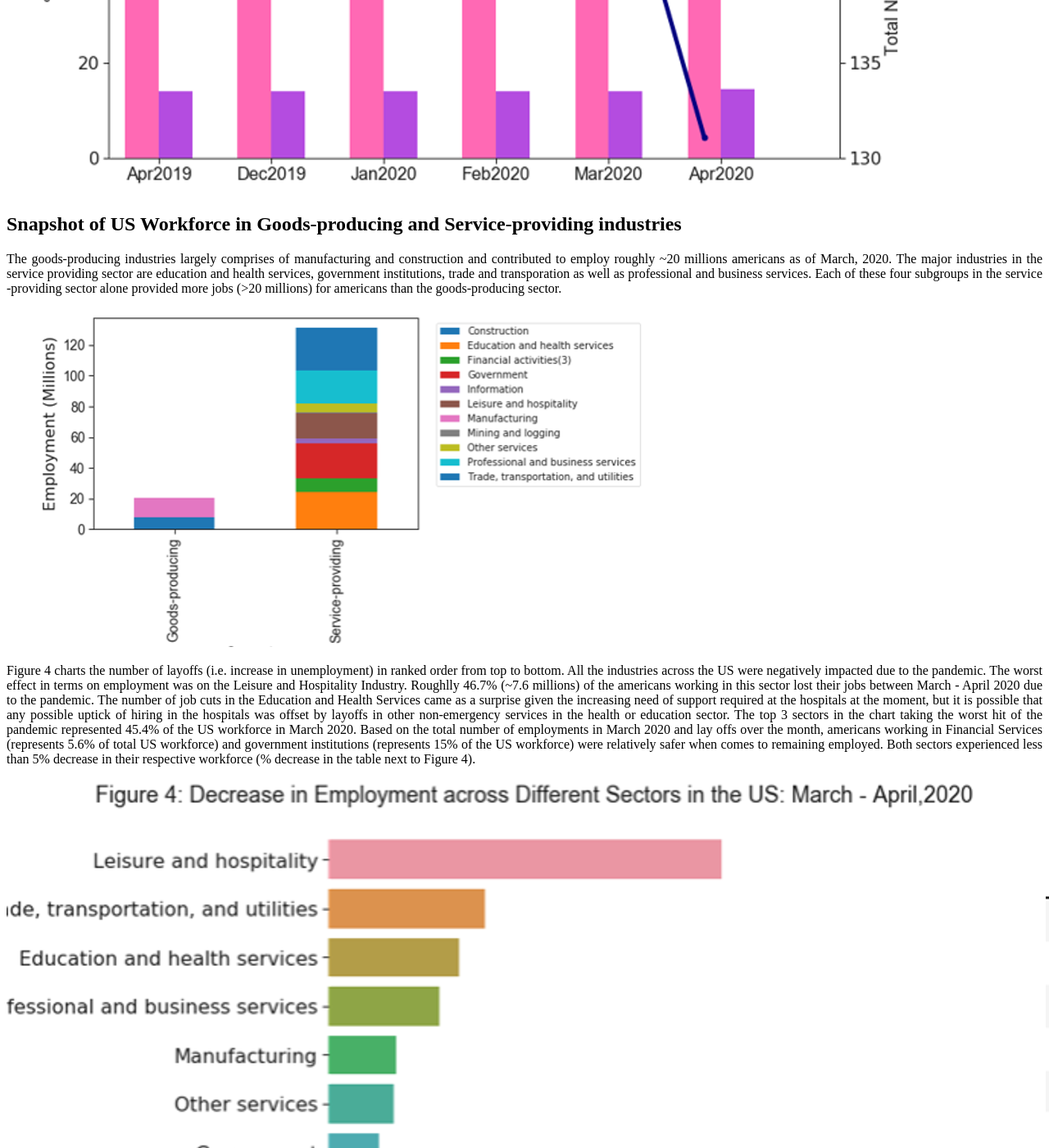
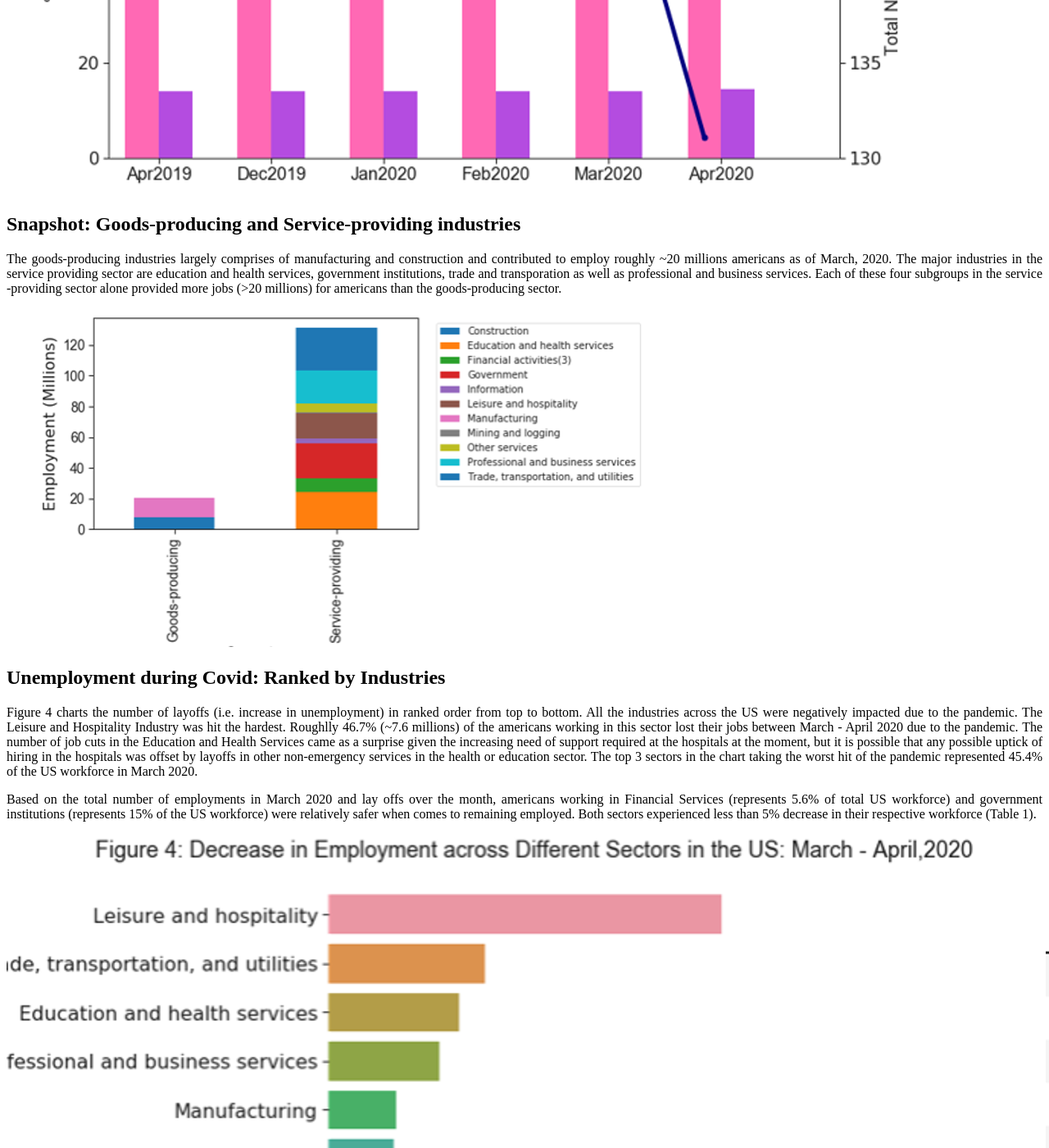
Before and after one commit to shamafarabi/shama.github.io, a Jekyll site: the page built from _posts/2020-5-30-Unemployment.md, in a window 1280 px wide and 1400 px high, scrolled down 1017 px. Shown: the whole window at 82% size. Built offline with Jekyll 4.4.1, drawn with Linux system fonts in a browser that asks for light colours; nearby versions of some CDN libraries.

Commit message:
Update 2020-5-30-Unemployment.md

```diff
--- a/_posts/2020-5-30-Unemployment.md
+++ b/_posts/2020-5-30-Unemployment.md
@@ -20,7 +20,7 @@ The total nonfarm (i.e. all employees except farm workers, private household emp
 <img src="/assets/Unemployment/US_Workforce_Trends.png">
 
 
-# Snapshot of US Workforce in Goods-producing and Service-providing industries
+# Snapshot: Goods-producing and Service-providing industries
 
 The goods-producing industries largely comprises of manufacturing and construction and contributed to employ roughly ~20 millions americans as of March, 2020. The major industries in the service providing sector are education and health services, government institutions, trade and transporation as well as professional and business services. Each of these four subgroups in the service -providing sector alone provided more jobs (>20 millions) for americans than the goods-producing sector.
 
@@ -28,7 +28,10 @@ The goods-producing industries largely comprises of manufacturing and constructi
 <img src="/assets/Unemployment/unemployment_by_sector.png">
 
 
-Figure 4 charts the number of layoffs (i.e. increase in unemployment) in ranked order from top to bottom. All the industries across the US were negatively impacted due to the pandemic. The worst effect in terms on employment was on the Leisure and Hospitality Industry. Roughlly 46.7% (~7.6 millions) of the americans working in this sector lost their jobs between March - April 2020 due to the pandemic. The number of job cuts in the Education and Health Services came as a surprise given the increasing need of support required at the hospitals at the moment, but it is possible that any possible uptick of hiring in the hospitals was offset by layoffs in other non-emergency services in the health or education sector. The top 3 sectors in the chart taking the worst hit of the pandemic represented 45.4% of the US workforce in March 2020. Based on the total number of employments in March 2020 and lay offs over the month, americans working in Financial Services (represents 5.6% of total US workforce) and government institutions (represents 15% of the US workforce) were relatively safer when comes to remaining employed. Both sectors experienced less than 5% decrease in their respective workforce (% decrease in the table next to Figure 4).
+# Unemployment during Covid: Ranked by Industries
+Figure 4 charts the number of layoffs (i.e. increase in unemployment) in ranked order from top to bottom. All the industries across the US were negatively impacted due to the pandemic. The Leisure and Hospitality Industry was hit the hardest. Roughlly 46.7% (~7.6 millions) of the americans working in this sector lost their jobs between March - April 2020 due to the pandemic. The number of job cuts in the Education and Health Services came as a surprise given the increasing need of support required at the hospitals at the moment, but it is possible that any possible uptick of hiring in the hospitals was offset by layoffs in other non-emergency services in the health or education sector. The top 3 sectors in the chart taking the worst hit of the pandemic represented 45.4% of the US workforce in March 2020.
+
+Based on the total number of employments in March 2020 and lay offs over the month, americans working in Financial Services (represents 5.6% of total US workforce) and government institutions (represents 15% of the US workforce) were relatively safer when comes to remaining employed. Both sectors experienced less than 5% decrease in their respective workforce (Table 1).
 
 <img src="/assets/Unemployment/unemployment_by_sectors.png">
 
```
